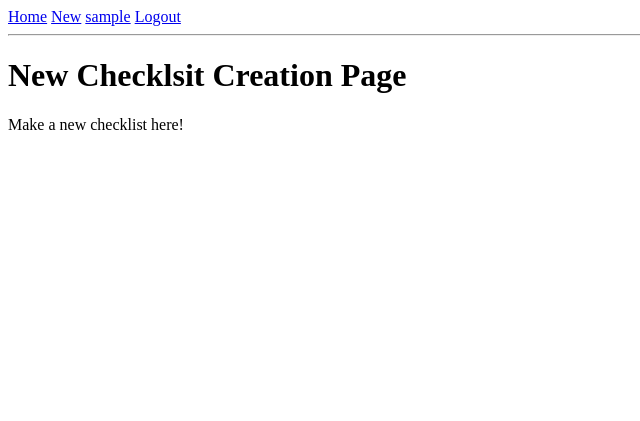
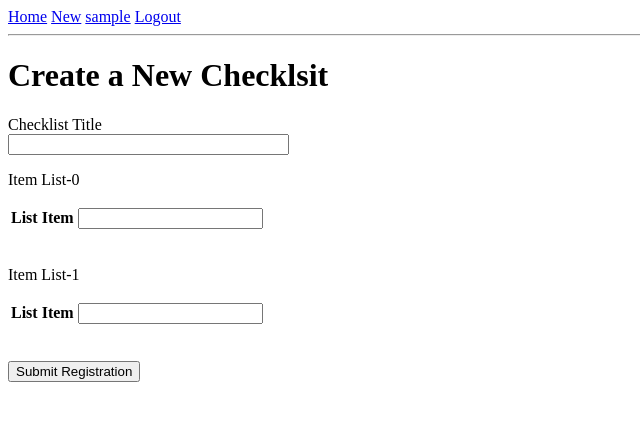
Before and after one commit to camp45/Routine-Checklists, a Flask app: page /new in a window 1280 px wide. Shown: the top 421 px of the page, without its empty margins (0-640 px from the left). Run offline with Flask 2, Linux system fonts and the light colour scheme; the visitor is signed in with stand-in values (Sample User, id 1); data comes from the database, SQL or seed files in the repository.

Commit message:
Added the bare bones of creating a new checklist

```diff
--- a/cl_app/forms.py
+++ b/cl_app/forms.py
@@ -1,6 +1,7 @@
 from flask_wtf import FlaskForm
-from wtforms import StringField, PasswordField, BooleanField, SubmitField
+from wtforms import StringField, PasswordField, BooleanField, SubmitField, FieldList, FormField
 from wtforms.validators import ValidationError, DataRequired, Email, EqualTo
+
 
 from cl_app.models import User
 
@@ -28,3 +29,12 @@ class RegistrationForm(FlaskForm):
         user = User.query.filter_by(email=email.data).first()
         if user is not None:
             raise ValidationError('Please Use a Different Email Address')
+
+
+class ItemForm(FlaskForm):
+    title = StringField('List Item', validators=[DataRequired()])
+
+class CheckListForm(FlaskForm):
+    title = StringField('Checklist Title', validators=[DataRequired()])
+    item_list = FieldList(FormField(ItemForm), min_entries=2)
+    submit = SubmitField('Submit Registration')
--- a/cl_app/models.py
+++ b/cl_app/models.py
@@ -27,7 +27,7 @@ def load_user(id):
 
 class CheckList(db.Model):
     id = db.Column(db.Integer, primary_key=True)
-    title = db.Column(db.String, index=True)
+    title = db.Column(db.String(120), index=True, unique=True)
     user_id = db.Column(db.Integer, db.ForeignKey('user.id'))
     creation_date = db.Column(db.DateTime, index=True, default=datetime.utcnow)
     listitems = db.relationship('ListItem', backref='checklist', lazy='dynamic')
@@ -38,7 +38,7 @@ class CheckList(db.Model):
 
 class ListItem(db.Model):
     id = db.Column(db.Integer, primary_key=True)
-    title = db.Column(db.String, index=True)
+    title = db.Column(db.String(120), index=True)
     checklist_id = db.Column(db.Integer, db.ForeignKey('check_list.id'))
     creation_date = db.Column(db.DateTime, index=True, default=datetime.utcnow)
 
--- a/cl_app/routes.py
+++ b/cl_app/routes.py
@@ -4,8 +4,8 @@ from flask_login import current_user, login_user, logout_user, login_required
 from werkzeug.urls import url_parse
 
 from cl_app import app, db
-from cl_app.forms import LoginForm, RegistrationForm
-from cl_app.models import User
+from cl_app.forms import LoginForm, RegistrationForm, ItemForm, CheckListForm
+from cl_app.models import User, CheckList, ListItem
 
 @app.route('/')
 @app.route('/index')
@@ -24,13 +24,22 @@ def index():
                             check_lists=check_lists)
 
 
-@app.route('/new')
+@app.route('/new', methods=['GET', 'POST'])
 @login_required
 def create_new_checklist():
-    content = 'Make a new checklist here!'
+    form = CheckListForm()
+    user = User.query.filter_by(id=current_user.id).first()
+    if form.validate_on_submit():
+        list = CheckList(title=form.title.data, author=user)
+        db.session.add(list)
+        items = [ListItem(title=item.title.data, checklist=list) for item in form.item_list]
+        db.session.add_all(items)
+        db.session.commit()
+        flash(f'Checklist {list.title} Created')
+        return redirect(url_for('index'))
     return render_template('create_new_checklist.html',
                             title='New Check List',
-                            content=content)
+                            form=form)
 
 
 @app.route('/login', methods=['GET', 'POST'])
--- a/cl_app/templates/create_new_checklist.html
+++ b/cl_app/templates/create_new_checklist.html
@@ -1,6 +1,25 @@
 {% extends "base.html" %}
 
 {% block content %}
-    <h1>New Checklsit Creation Page</h1>
-    <p>{{ content }}</p>
+    <h1>Create a New Checklsit</h1>
+    <form action="" method="post">
+        {{ form.hidden_tag() }}
+        <p>
+            {{ form.title.label }}<br>
+            {{ form.title(size=32) }}<br>
+            {% for error in form.title.errors %}
+                <span style="color:red;">{{error}}</span>
+            {% endfor %}
+        </p>
+        {% for item in form.item_list %}
+            <p>
+                {{ item.label }}<br>
+                {{ item(size=32) }} <br>
+                {% for error in item.errors %}
+                    <span style="color:red;">{{error}}</span>
+                {% endfor %}
+            </p>
+        {% endfor %}
+        <p>{{ form.submit() }}</p>
+    </form>
 {% endblock %}
```
